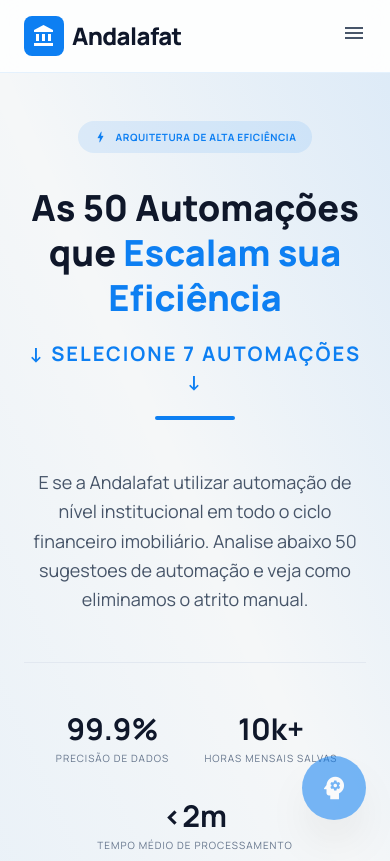
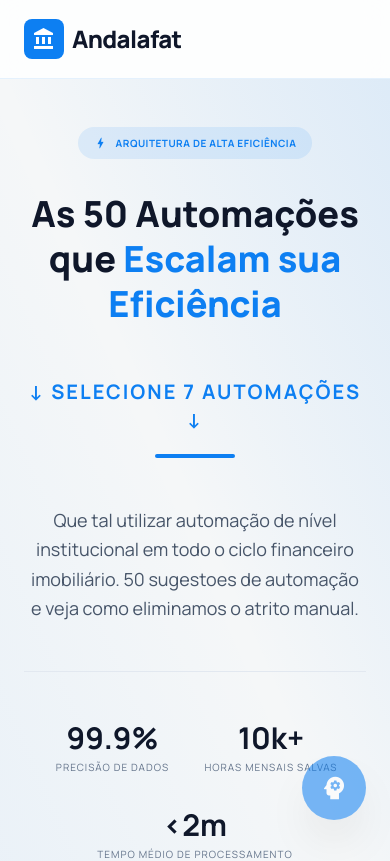
Before and after one commit to charines/Andalafat, a React (Vite) app: page / in a window 390 px wide. Shown: the top 861 px of the page. Built offline with nearby package versions, Linux system fonts and the light colour scheme.

Commit message:
envio de mensagem pelo whatsapp

```diff
--- a/App.tsx
+++ b/App.tsx
@@ -11,10 +11,10 @@
 const App: React.FC = () => {
   const [activeSection, setActiveSection] = useState<string>('comercial');
 
-  // NOVO: Estado global de seleções centralizado aqui
+  // Estado global de seleções centralizado
   const [selecionados, setSelecionados] = useState<string[]>([]);
 
-  // NOVO: Função de controle global (limite de 7 total)
+  // Função de controle global (limite de 7 total)
   const toggleGlobalSelection = (title: string) => {
     setSelecionados((prev) => {
       if (prev.includes(title)) {
@@ -22,10 +22,36 @@
       }
       if (prev.length >= 7) {
         alert("Você já escolheu o limite máximo de 7 automações no total.");
+        // Pequeno atraso para a rolagem funcionar após o fechamento do alert
+        setTimeout(() => {
+          const element = document.getElementById('contato-card');
+          if (element) {
+            element.scrollIntoView({ behavior: 'smooth', block: 'center' });
+          }
+        }, 100);
         return prev;
       }
       return [...prev, title];
     });
+  };
+
+  // LÓGICA DE ENVIO PARA O WHATSAPP
+  const handleWhatsApp = () => {
+    const phoneNumber = "5511937054645";
+
+    if (selecionados.length === 0) {
+      // Mensagem padrão caso nada esteja selecionado
+      const msgPadrao = encodeURIComponent("Olá! Tenho interesse nas automações da Andalafat e gostaria de saber mais.");
+      window.open(`https://wa.me/${phoneNumber}?text=${msgPadrao}`, "_blank");
+    } else {
+      // Mensagem dinâmica com os títulos selecionados
+      const saudacao = "Olá! Tenho interesse, vamos iniciar com:";
+      const listaItens = selecionados.map(item => `%0A• *${item}*`).join('');
+      const fechamento = "%0A%0AQuero iniciar imediatamente!";
+
+      const mensagemFinal = `${saudacao}${listaItens}${fechamento}`;
+      window.open(`https://wa.me/${phoneNumber}?text=${mensagemFinal}`, "_blank");
+    }
   };
 
   useEffect(() => {
@@ -50,10 +76,12 @@
 
   return (
     <div className="min-h-screen flex flex-col">
-      <Header />
+      <Header onStartClick={handleWhatsApp}/>
 
       <main className="flex-grow">
-        <Hero />
+        {/* Passando a nova função para o Hero */}
+        <Hero  />
+
         <CategoryNav activeSection={activeSection} sections={SECTIONS} />
 
         <div id="automations" className="space-y-0">
@@ -61,8 +89,8 @@
             <AutomationSection
               key={section.id}
               section={section}
-              selecionados={selecionados} // Passa a lista global
-              onToggle={toggleGlobalSelection} // Passa a função de clique
+              selecionados={selecionados}
+              onToggle={toggleGlobalSelection}
             />
           ))}
         </div>
@@ -70,8 +98,7 @@
         <Benefits />
       </main>
 
-      {/* Botão flutuante de WhatsApp opcional ou dentro do Footer/Hero */}
-      <Footer />
+      <Footer  onStartClick={handleWhatsApp}/>
       <GeminiExpert />
     </div>
   );
--- a/components/Footer.tsx
+++ b/components/Footer.tsx
@@ -1,7 +1,11 @@
 
 import React from 'react';
 
-const Footer: React.FC = () => {
+interface FooterProps {
+  onStartClick?: () => void;
+}
+
+const Footer: React.FC<FooterProps> = ({ onStartClick }) => {
   return (
     <footer className="bg-background-light dark:bg-background-dark pt-20 pb-10 border-t border-slate-200 dark:border-slate-800">
       <div className="container mx-auto px-6">
@@ -50,7 +54,10 @@
           <div className="bg-white dark:bg-slate-800 p-8 rounded-2xl shadow-xl shadow-primary/5 border border-primary/10 max-w-sm w-full">
             <h4 className="font-bold text-slate-900 dark:text-white mb-2">Pronto para automatizar?</h4>
             <p className="text-sm text-slate-500 dark:text-slate-400 mb-6">Junte-se à Andalafat e aproveite nossa tecnologia para seu portfólio.</p>
-            <button className="w-full bg-primary text-white py-3 rounded-xl font-bold hover:bg-primary/90 transition-all shadow-md shadow-primary/10">
+            <button
+                id="contato-card"
+                onClick={onStartClick}
+                className="w-full bg-primary text-white py-3 rounded-xl font-bold hover:bg-primary/90 transition-all shadow-md shadow-primary/10">
               Solicitar Demonstração
             </button>
           </div>
--- a/components/Header.tsx
+++ b/components/Header.tsx
@@ -1,7 +1,10 @@
-
 import React from 'react';
 
-const Header: React.FC = () => {
+interface HeaderProps {
+  onStartClick?: () => void;
+}
+
+const Header: React.FC<HeaderProps> = ({ onStartClick }) => {
   return (
     <header className="bg-white/80 dark:bg-background-dark/80 backdrop-blur-md sticky top-0 z-50 border-b border-primary/10">
       <nav className="container mx-auto px-6 py-4 flex justify-between items-center">
@@ -16,20 +19,25 @@
           <a className="hover:text-primary transition-colors font-medium text-sm lg:text-base" href="#hero">Início</a>
           <a className="hover:text-primary transition-colors font-medium text-sm lg:text-base" href="#automations">Automações</a>
           <a className="hover:text-primary transition-colors font-medium text-sm lg:text-base" href="#benefits">Benefícios</a>
-          <a
-            href="https://wa.me/5511937054645?text=%23tenho%20interesse%2C%20quero%20escolher%205%20automacoes%20e%20iniciar%20imediatamente."
-            target="_blank"
-            rel="noopener noreferrer"
-            className="bg-primary text-white px-6 py-2.5 rounded-lg font-bold hover:bg-primary/90 transition-all shadow-lg shadow-primary/20 text-sm"
+
+          {/* BOTÃO ATUALIZADO COM A NOVA LÓGICA */}
+          <button
+            onClick={onStartClick}
+            className="bg-primary text-white px-6 py-2.5 rounded-lg font-bold hover:bg-primary/90 transition-all shadow-lg shadow-primary/20 text-sm active:scale-95"
           >
             Começar Agora
-          </a>
+          </button>
         </div>
 
-        {/* Mobile Menu Icon */}
-        <button className="md:hidden text-slate-600 dark:text-slate-300">
-          <span className="material-icons">menu</span>
-        </button>
+        {/* Menu Mobile - Também atualizado */}
+        <div className="md:hidden flex items-center">
+          <button
+            onClick={onStartClick}
+            className="p-2 text-primary"
+          >
+            <span className="material-icons">whatsapp</span>
+          </button>
+        </div>
       </nav>
     </header>
   );
--- a/components/Hero.tsx
+++ b/components/Hero.tsx
@@ -17,16 +17,17 @@
             As 50 Automações que <span className="text-primary">Escalam sua Eficiência</span>
           </h1>
 
-          <div className="mt-8 flex flex-col items-center gap-2">
+          <div className="mt-16 flex flex-col items-center gap-2">
             <p className="text-primary text-xl md:text-2xl font-bold uppercase tracking-widest animate-bounce">
-              ↓ Selecione 7 Automações ↓
+              <a href="#automations">↓ Selecione 7 Automações ↓</a>
+
             </p>
             <div className="h-1 w-20 bg-primary rounded-full"></div>
           </div>
 
           <p className="text-lg md:text-xl text-slate-600 dark:text-slate-400 mb-10 leading-relaxed max-w-2xl mx-auto mt-12">
-            E se a Andalafat utilizar automação de nível institucional em todo o ciclo financeiro imobiliário.
-            Analise abaixo 50 sugestoes de automação e veja como eliminamos o atrito manual.
+            Que tal utilizar automação de nível institucional em todo o ciclo financeiro imobiliário.
+            50 sugestoes de automação e veja como eliminamos o atrito manual.
           </p>
 
           <div className="flex flex-wrap justify-center gap-8 md:gap-12 mt-12 md:mt-16 border-t border-slate-200 dark:border-slate-800 pt-12">
```
